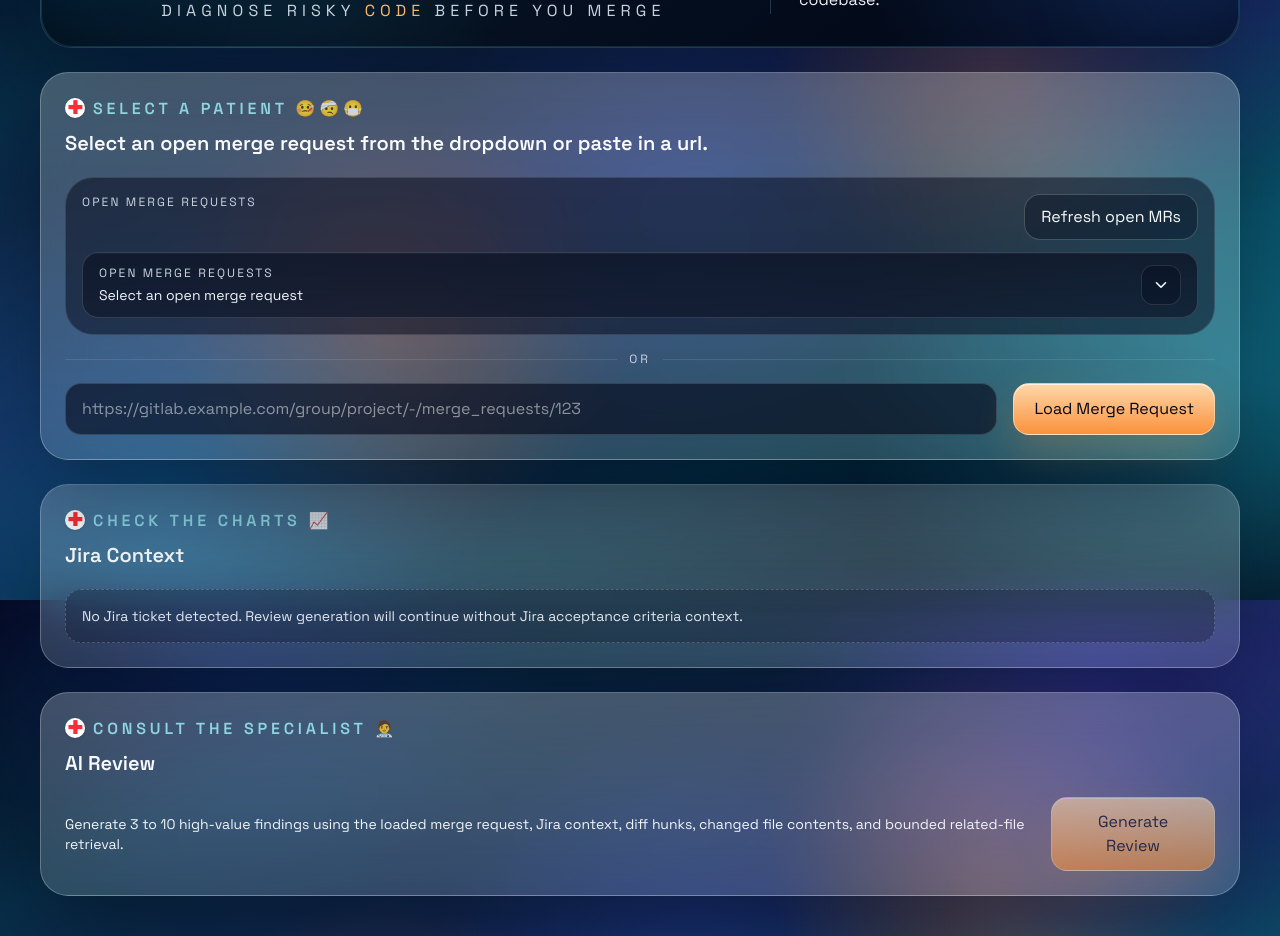
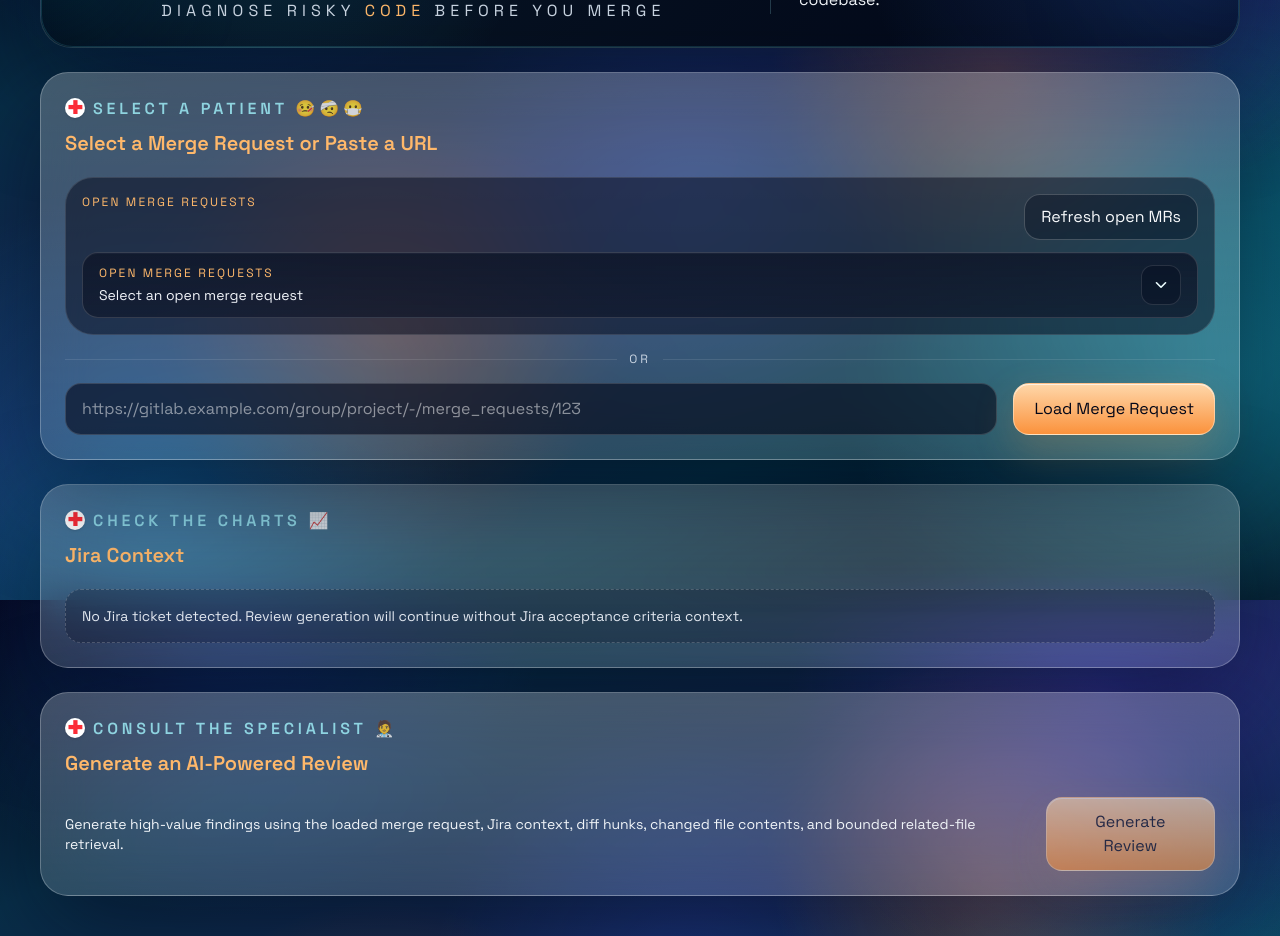
Before and after one commit to kevincauto/workflow-app, a Next.js app: page / in a window 1280 px wide. Shown: the part 200-1136 px from the top of the page. Built offline with nearby package versions, Linux system fonts and the light colour scheme.

Commit message:
Update text color in various components to orange for improved visibility and consistency. Adjust titles in ReviewDashboard and SectionCard for clarity and enhanced user experience.

```diff
--- a/src/components/MrDetailsCard.tsx
+++ b/src/components/MrDetailsCard.tsx
@@ -8,7 +8,7 @@ export function MrDetailsCard({ mergeRequest }: MrDetailsCardProps) {
   return (
     <div className="grid gap-4 md:grid-cols-6">
       <div className="rounded-2xl border border-white/10 bg-slate-950/50 p-4 md:col-span-6">
-        <p className="text-xs uppercase tracking-[0.18em] text-slate-300">
+        <p className="text-xs uppercase tracking-[0.18em] text-orange-300">
           Title
         </p>
         <p className="mt-2 text-base font-medium text-slate-50">
@@ -18,7 +18,7 @@ export function MrDetailsCard({ mergeRequest }: MrDetailsCardProps) {
 
       <div className="grid gap-4 md:col-span-6 md:grid-cols-6">
         <div className="min-h-[116px] rounded-2xl border border-cyan-300/20 bg-slate-950/50 p-4 md:col-span-2">
-          <p className="text-xs uppercase tracking-[0.18em] text-slate-300">
+          <p className="text-xs uppercase tracking-[0.18em] text-orange-300">
             Source Branch
           </p>
           <p className="mt-2 break-all text-sm font-medium text-slate-50">
@@ -47,7 +47,7 @@ export function MrDetailsCard({ mergeRequest }: MrDetailsCardProps) {
         </div>
 
         <div className="min-h-[116px] rounded-2xl border border-emerald-300/20 bg-slate-950/50 p-4 md:col-span-2">
-          <p className="text-xs uppercase tracking-[0.18em] text-slate-300">
+          <p className="text-xs uppercase tracking-[0.18em] text-orange-300">
             Target Branch
           </p>
           <p className="mt-2 break-all text-sm font-medium text-slate-50">
@@ -57,14 +57,14 @@ export function MrDetailsCard({ mergeRequest }: MrDetailsCardProps) {
       </div>
 
       <div className="rounded-2xl border border-white/10 bg-slate-950/50 p-4 md:col-span-4">
-        <p className="text-xs uppercase tracking-[0.18em] text-slate-300">
+        <p className="text-xs uppercase tracking-[0.18em] text-orange-300">
           Project
         </p>
         <p className="mt-2 text-sm text-slate-50">{mergeRequest.projectPath}</p>
       </div>
 
       <div className="rounded-2xl border border-white/10 bg-slate-950/50 p-4 md:col-span-2">
-        <p className="text-xs uppercase tracking-[0.18em] text-slate-300">
+        <p className="text-xs uppercase tracking-[0.18em] text-orange-300">
           Changed Files
         </p>
         <p className="mt-2 text-sm text-slate-50">
@@ -73,7 +73,7 @@ export function MrDetailsCard({ mergeRequest }: MrDetailsCardProps) {
       </div>
 
       <div className="rounded-2xl border border-white/10 bg-slate-950/50 p-4 md:col-span-6">
-        <p className="text-xs uppercase tracking-[0.18em] text-slate-300">
+        <p className="text-xs uppercase tracking-[0.18em] text-orange-300">
           Description
         </p>
         <p className="mt-2 whitespace-pre-wrap text-sm leading-6 text-slate-100">
--- a/src/components/MrUrlForm.tsx
+++ b/src/components/MrUrlForm.tsx
@@ -42,7 +42,7 @@ export function MrUrlForm({
       <div className="rounded-[28px] border border-white/12 bg-slate-950/50 p-4">
         <div className="mb-3 flex flex-col gap-3 md:flex-row md:items-start md:justify-between">
           <div>
-            <p className="text-xs uppercase tracking-[0.18em] text-slate-300">
+            <p className="text-xs uppercase tracking-[0.18em] text-orange-300">
               Open Merge Requests
             </p>
           </div>
@@ -66,7 +66,7 @@ export function MrUrlForm({
           >
             <div className="flex items-center justify-between gap-4">
               <div className="min-w-0">
-                <p className="text-xs uppercase tracking-[0.18em] text-slate-300">
+                <p className="text-xs uppercase tracking-[0.18em] text-orange-300">
                   {selectedMergeRequest
                     ? "Selected Merge Request"
                     : "Open Merge Requests"}
@@ -114,7 +114,7 @@ export function MrUrlForm({
 
           {isPickerOpen ? (
             <div className="absolute left-0 right-0 top-[calc(100%+0.75rem)] z-30 overflow-hidden rounded-3xl border border-white/12 bg-[linear-gradient(180deg,rgba(2,6,23,0.96),rgba(15,23,42,0.94))] shadow-[0_24px_90px_rgba(2,6,23,0.65)] backdrop-blur-xl">
-              <div className="border-b border-white/8 px-4 py-3 text-xs uppercase tracking-[0.18em] text-slate-300">
+              <div className="border-b border-white/8 px-4 py-3 text-xs uppercase tracking-[0.18em] text-orange-300">
                 {openMergeRequests.length} open merge requests
               </div>
               <div className="max-h-80 overflow-y-auto p-2">
--- a/src/components/ReviewControls.tsx
+++ b/src/components/ReviewControls.tsx
@@ -13,7 +13,7 @@ export function ReviewControls({
     <div className="flex flex-col gap-4 md:flex-row md:items-center md:justify-between">
       <div>
         <p className="text-sm text-slate-100">
-          Generate 3 to 10 high-value findings using the loaded merge request,
+          Generate high-value findings using the loaded merge request,
           Jira context, diff hunks, changed file contents, and bounded
           related-file retrieval.
         </p>
--- a/src/components/ReviewDashboard.tsx
+++ b/src/components/ReviewDashboard.tsx
@@ -246,7 +246,7 @@ export function ReviewDashboard() {
         <HeroLogo />
 
         <SectionCard
-          title="Select an open merge request from the dropdown or paste in a url."
+          title="Select a Merge Request or Paste a URL"
           eyebrow={
             <MedicalEyebrow>
               Select A Patient 🤒🤕😷
@@ -312,7 +312,7 @@ export function ReviewDashboard() {
         </SectionCard>
 
         <SectionCard
-          title="AI Review"
+          title="Generate an AI-Powered Review"
           eyebrow={<MedicalEyebrow>Consult The Specialist 🧑‍⚕️</MedicalEyebrow>}
         >
           <ReviewControls
--- a/src/components/ReviewSummary.tsx
+++ b/src/components/ReviewSummary.tsx
@@ -8,13 +8,13 @@ export function ReviewSummary({ summary }: ReviewSummaryProps) {
   return (
     <div className="grid gap-4 lg:grid-cols-[1.4fr_1fr_1fr]">
       <div className="rounded-2xl border border-white/10 bg-slate-950/50 p-4">
-        <p className="text-xs uppercase tracking-[0.18em] text-slate-300">
+        <p className="text-xs uppercase tracking-[0.18em] text-orange-300">
           Assessment
         </p>
         <p className="mt-3 text-sm leading-6 text-slate-50">{summary.overview}</p>
       </div>
       <div className="rounded-2xl border border-white/10 bg-slate-950/50 p-4">
-        <p className="text-xs uppercase tracking-[0.18em] text-slate-300">
+        <p className="text-xs uppercase tracking-[0.18em] text-orange-300">
           Key Concerns
         </p>
         <ul className="mt-3 space-y-2 text-sm text-slate-100">
@@ -24,7 +24,7 @@ export function ReviewSummary({ summary }: ReviewSummaryProps) {
         </ul>
       </div>
       <div className="rounded-2xl border border-white/10 bg-slate-950/50 p-4">
-        <p className="text-xs uppercase tracking-[0.18em] text-slate-300">
+        <p className="text-xs uppercase tracking-[0.18em] text-orange-300">
           Testing Focus
         </p>
         <ul className="mt-3 space-y-2 text-sm text-slate-100">
--- a/src/components/SectionCard.tsx
+++ b/src/components/SectionCard.tsx
@@ -26,7 +26,9 @@ export function SectionCard({
               {eyebrow}
             </p>
           ) : null}
-          <h2 className="mt-2 text-xl font-semibold text-slate-50">{title}</h2>
+          <h2 className="mt-2 text-xl font-semibold text-orange-300">
+            {title}
+          </h2>
         </div>
         {actions}
       </div>
```
